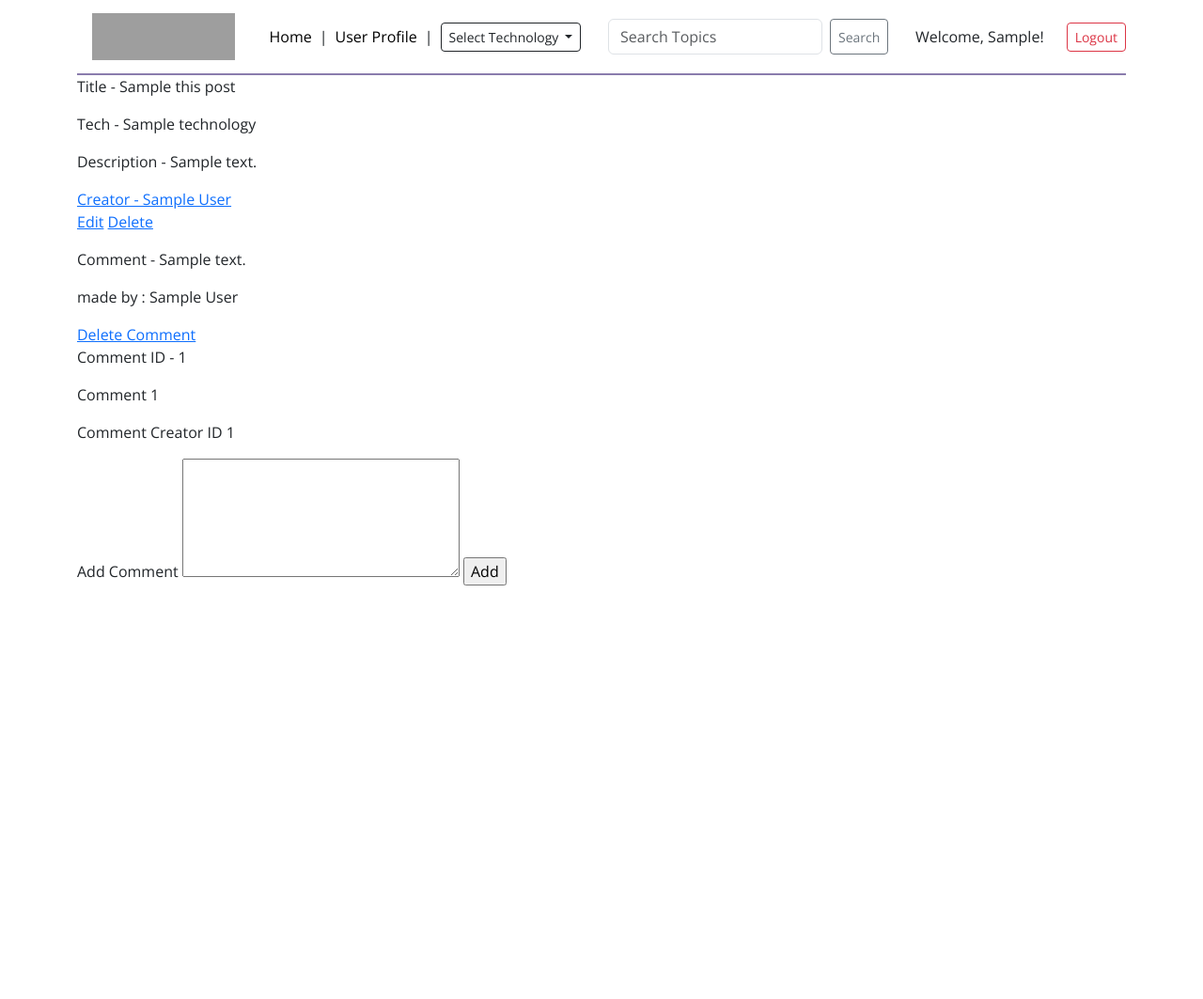
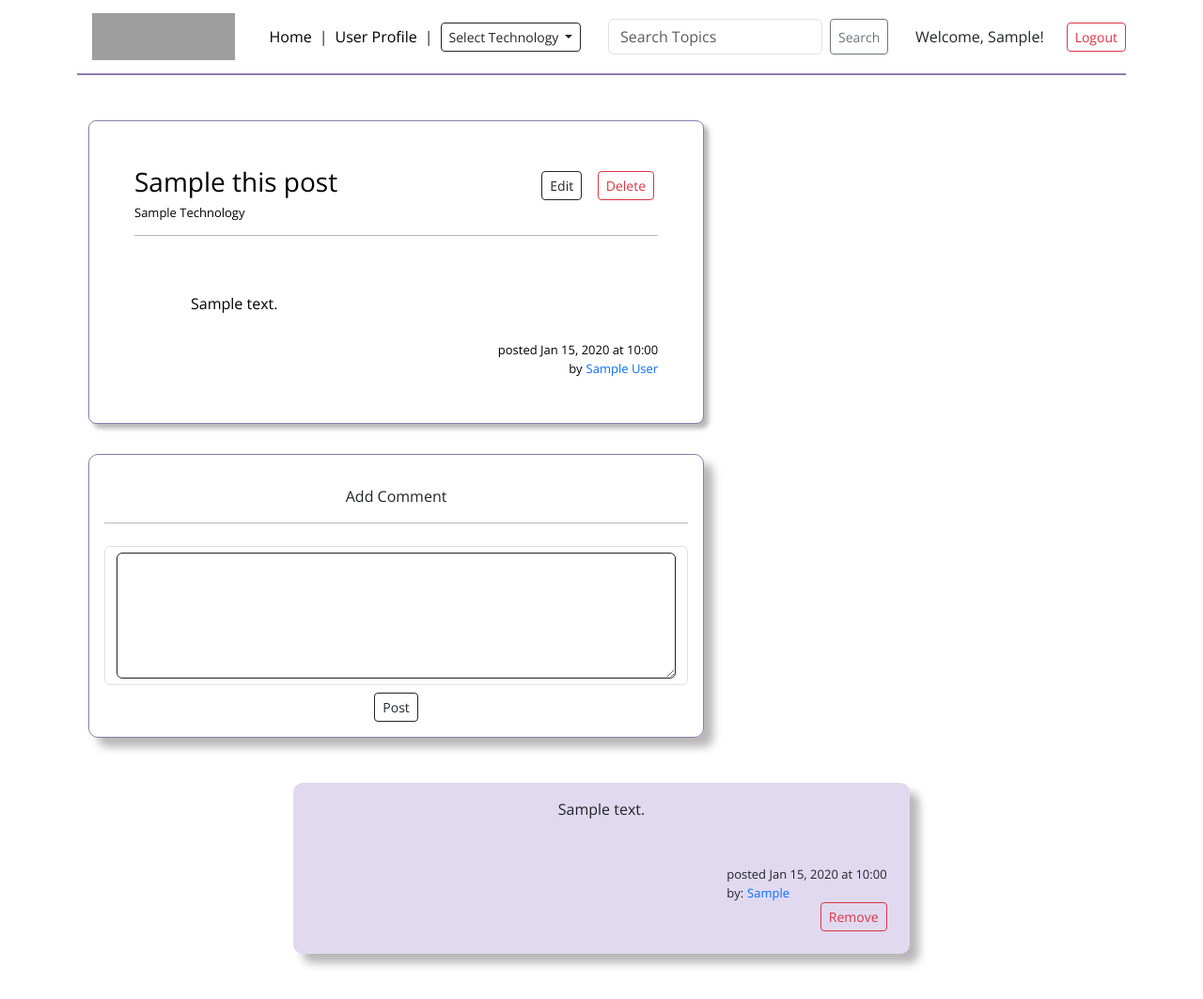
Before and after one commit to spavlov03/dojoConn, a Flask app: template app/flask_app/templates/view_post.html in a window 1280 px wide. Shown: the whole page at 94% size. Before the commit the page ends 623 px from the top, so only its background shows below. Run offline with Flask 2, Linux system fonts and the light colour scheme; the template is opened without the code that fills it: most values are stand-ins (such as "Sample title", 1, 10 or a date in 2020); grey boxes are pictures that could not be loaded.

Commit message:
finished styling posts page

```diff
--- a/app/flask_app/static/css/style.css
+++ b/app/flask_app/static/css/style.css
@@ -97,8 +97,111 @@
 .topicsContent {
     width: 80%;
     border-bottom: solid 1px rgb(184, 184, 184);
+    overflow: hidden;
+    white-space: nowrap; /* Don't forget this one */
+    text-overflow: ellipsis;
 }
 
+
+
+
+/* view post css */
+.postContainer {
+    border: solid 1px #8a7cad;
+    width: 60%;
+    /* box-shadow: 0 4px 8px 0 rgba(0, 0, 0, 0.2), 0 6px 20px 0 rgba(0, 0, 0, 0.19); */
+    box-shadow: 5px 5px 5px rgb(184, 184, 184);
+}
+
+.postHeader {
+    display: flex;
+    justify-content: space-between;
+    align-items: center;
+    /* text-align: center; */
+}
+
+.postBtns {
+    width: 8rem;
+}
+
+
+.postTech {
+    border-bottom: 1px solid  rgb(184, 184, 184);
+}
+
+.postTechText, .postedAt {
+    font-size: small;
+}
+
+.postDescription {
+    word-wrap: break-word;
+    margin-top: 3rem;
+    /* background-color: #d8d8d8; */
+    padding: .75rem;
+    border-radius: 10px;
+}
+
+.addedBy {
+    display: flex;
+    align-items: flex-end;
+    flex-direction: column;
+    text-align: center;
+    margin: 0;
+}
+
+.postedAt {
+    display: flex;
+    align-items: flex-start;
+    margin: 0;
+}
+
+
+
+
+
+
+
+
+
+/* comments css */
+.commentsContainer {
+    width: 60%;
+    border-radius: 10px;
+    background-color: #e0d9f0;
+    word-wrap: break-word;
+    box-shadow: 10px 10px 10px rgb(184, 184, 184);
+}
+
+.commentBorder {
+    margin-top: 2rem;
+    width: 60%;
+    border: solid 1px #8a7cad;
+    padding: 1rem;
+    border-radius: 10px;
+    box-shadow: 10px 10px 10px rgb(184, 184, 184);
+}
+
+.comment {
+    text-align: center;
+    padding: 2rem;
+    margin-top: -2.5rem;
+}
+
+.commentBorder label {
+    display: flex;
+    justify-content: center;
+    padding-bottom: 1rem;
+}
+
+.ok {
+    border-bottom: solid 1px rgb(184, 184, 184);
+}
+
+
+
+
+
+/* user profile css */
 .card {
     background-image: linear-gradient(to right,#8a7cad , #81e0b8  );
 }
--- a/app/flask_app/templates/discussions.html
+++ b/app/flask_app/templates/discussions.html
@@ -77,11 +77,7 @@
 
             <div class="tableContent mt-5">
                 <div class="topicsHeader">
-                    <h4>All
-                        {%filter title%}
-                            {{all_posts[0].technology}}
-                            {%endfilter%}
-                        Posts</h4>
+                    <h4>All {%filter title%} {{all_posts[0].technology}} {%endfilter%} Posts</h4>
                     {% if logged_user is not defined %}
                     {% else %}
                         <a class="btn btn-outline-dark btn-sm" href="/post/add">Add A Topic</a>
--- a/app/flask_app/templates/view_post.html
+++ b/app/flask_app/templates/view_post.html
@@ -75,34 +75,78 @@
 
         <!-- post content -->
         <div>
-            <p>Title - {{this_post.title}}</p>
-            <p>Tech - {{this_post.technology}}</p>
-            <p>Description - {{this_post.description}}</p>
-            <a href="/user/{{this_post.creator.id}}">Creator - {{this_post.creator.first_name}} {{this_post.creator.last_name}}</a>
-            {% if logged_user.id==this_post.creator.id %}
-            <p>
-            <a href="/post/{{this_post.id}}/edit">Edit</a>
-            <a href="/post/{{this_post.id}}/delete">Delete</a>
-            </p>
-            {% endif %}
-            {% for comment in post_comments %}
-            <p>Comment - {{comment.comment}}</p>
-            <p>made by : {{comment.creator.first_name}} {{comment.creator.last_name}}</p>
-            {% if logged_user.id==comment.creator.id %}
-            <a href="/post/{{comment.post_id}}/comment/{{comment.id}}/delete">Delete Comment</a>
-            <p>Comment ID - {{comment.id}}</p>
-            {% endif %}
-            <p>Comment {{comment.creator.id}}</p>
-            <!-- <p>Logged User ID {{logged_user.id}}</p> -->
-            <p>Comment Creator ID {{comment.creator.id}}</p>
-            {% endfor %}
-            <form action="/post/{{this_post.id}}/comment" method="post">
-                <label for="">Add Comment</label>
-                <textarea name="comment" id="" cols="30" rows="5"></textarea>
-                <input type="hidden" name="user_id" value="{{logged_user.id}}">
-                <input type="submit" value="Add">
-            </form>
+            <div class="container">
+                <div class="postContainer bg-white text-black p-5 rounded-3 mt-5">
+                    <div class="postHeader">
+                        <h3>{{this_post.title}}</h3>
+                        <div class="postBtns d-flex justify-content-around">
+                            {% if logged_user.id==this_post.creator.id %}
+                                <a class="btn btn-outline-dark btn-sm" href="/post/{{this_post.id}}/edit">Edit</a>
+                                <span>   </span>
+                                <a class="btn btn-outline-danger btn-sm" href="/post/{{this_post.id}}/delete">Delete</a>
+                            {% endif %}
+                        </div>
+                    </div>
 
+                    <div class="postTech pb-2">
+                        <h6 class="postTechText">{%filter title%} {{this_post.technology}} {%endfilter%}</h6>
+                    </div>
+
+                    <div class="postDescription">
+                        <p class="ps-5 pe-5">{{this_post.description}}</p>
+                    </div>
+
+                    <div class="addedBy">
+                        <div class="m-0">
+                            <p class="postedAt">posted {{this_post.created_at.strftime('%b %e, %Y at %H:%M')}}</p>
+                        </div>
+
+                        <div class="postedAt">
+                            <p class="pe-1 m-0">by</p>
+                            <a class="text-decoration-none" href="/user/{{this_post.creator.id}}">{{this_post.creator.first_name}} {{this_post.creator.last_name}}</a>
+                        </div>
+                    </div>
+                </div>
+
+
+                <div class="commentBorder">
+                    <div class="addComment mt-3">
+                        <div class="ok">
+                            <form action="/post/{{this_post.id}}/comment" method="post">
+                                <label class="form-group" for="">Add Comment</label>
+                        </div>
+                            <div class="form-control mt-4">
+                                <textarea class="form-control border-dark" name="comment" id="" cols="30" rows="5"></textarea>
+                            </div>
+                            <input type="hidden" name="user_id" value="{{logged_user.id}}">
+                            <div class="d-flex justify-content-center mt-2">
+                                <input class="btn btn-outline-dark btn-sm" type="submit" value="Post">
+                            </div>
+                        </form>
+                    </div>
+                </div>
+
+                {% for comment in post_comments %}
+                    <div class="commentsContainer container mt-5 p-4 mb-5">
+                        <div class="comment">
+                            <p>{{comment.comment}}</p>
+                        </div>
+
+                        <div class="addedBy">
+                            <div>
+                                <p class="postedAt">posted {{comment.created_at.strftime('%b %e, %Y at %H:%M')}}</p>
+                                <p class="postedAt">by: <a class="text-decoration-none ps-1" href="/user/{{comment.creator.id}}">{{comment.creator.first_name}}</a></p>
+                            </div>
+
+                            <div class="postedAt">
+                                {% if logged_user.id==comment.creator.id %}
+                                <a class="btn btn-outline-danger btn-sm" href="/post/{{comment.post_id}}/comment/{{comment.id}}/delete">Remove</a>
+                                {% endif %}
+                            </div>
+                        </div>
+                    </div>
+                {% endfor %}
+            </div>
         </div>
     </div>
 </body>
```
